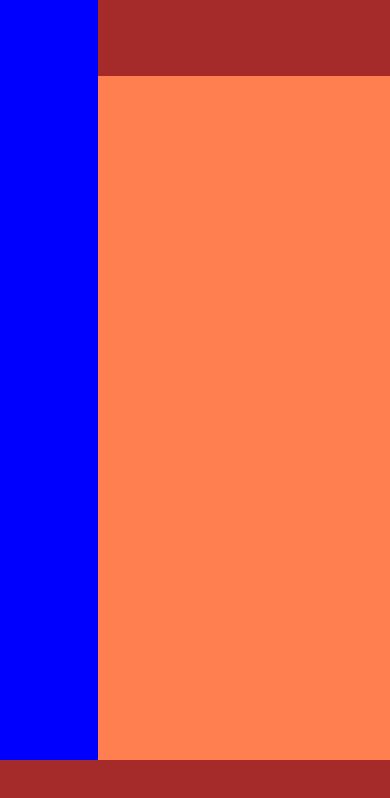
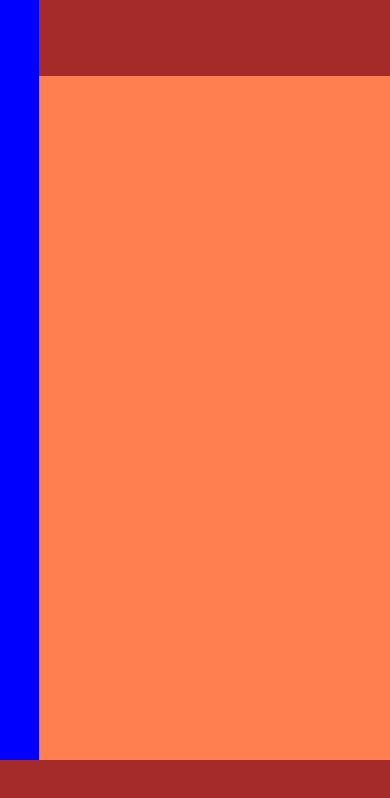
Before and after one commit to airowl/html-css-spotifyweb, a plain HTML site: page index.html in a window 390 px wide. Drawn offline with Linux system fonts and the light colour scheme; a web font is replaced by a local one.

Commit message:
strutturato mobile e extra small mobile

```diff
--- a/css/style.css
+++ b/css/style.css
@@ -61,6 +61,7 @@ div#content{
     background-color: brown;
 }
 
+/* TABLE */
 @media screen and (max-width: 768px){
 
     /* MAIN */
@@ -77,18 +78,37 @@ div#content{
     }
 }
 
+/* MOBILE SMALL */
 @media screen and (max-width: 576px){
 
     /* MAIN */
 
     section#menu-side{
-        width: 25vw;
+        width: 30vw;
         height: 100%;
         background-color: blue;
     }
 
     section#main-content{
-        width: 75vw;
+        width: 70vw;
         height: 100%;
     }
 }
+
+/* MOBILE XSMALL */
+
+@media screen and (max-width: 460px){
+
+    /* MAIN */
+
+    section#menu-side{
+        width: 10vw;
+        height: 100%;
+        background-color: blue;
+    }
+
+    section#main-content{
+        width: 90vw;
+        height: 100%;
+    }
+}
```
